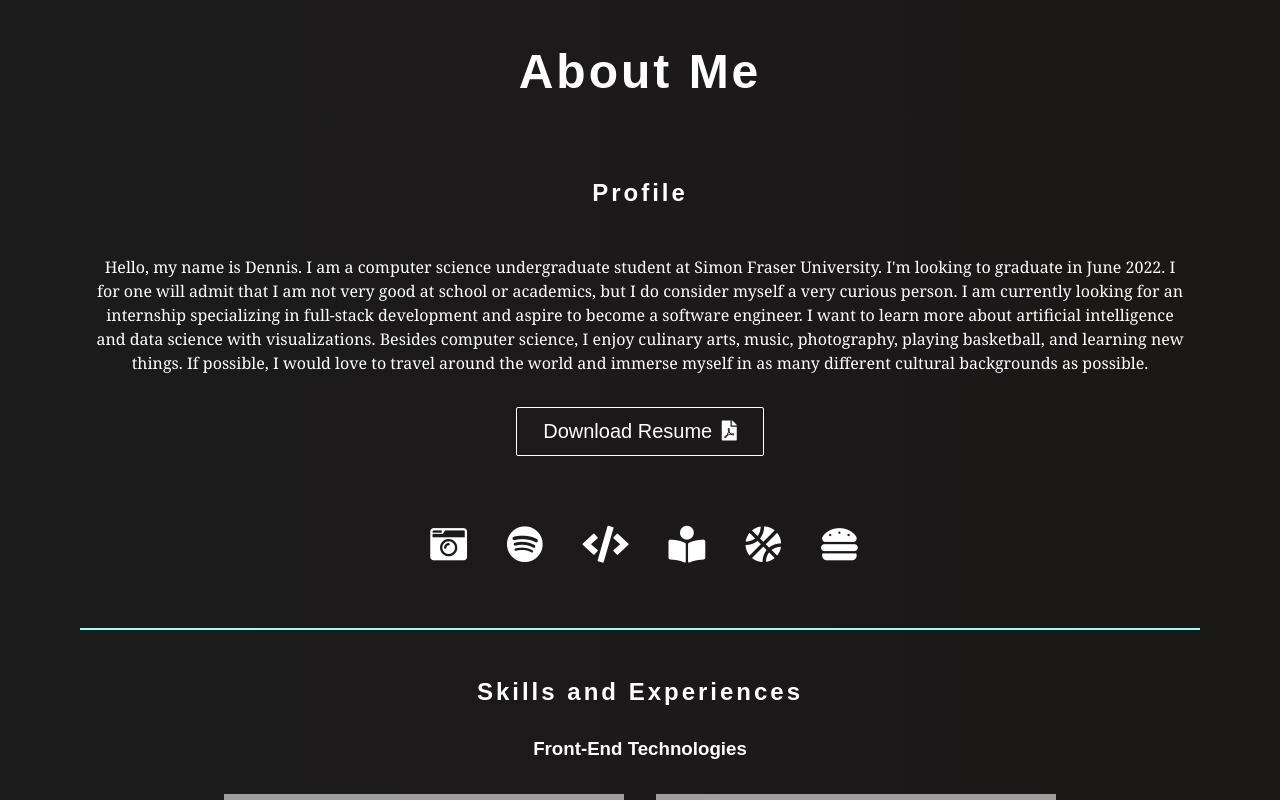
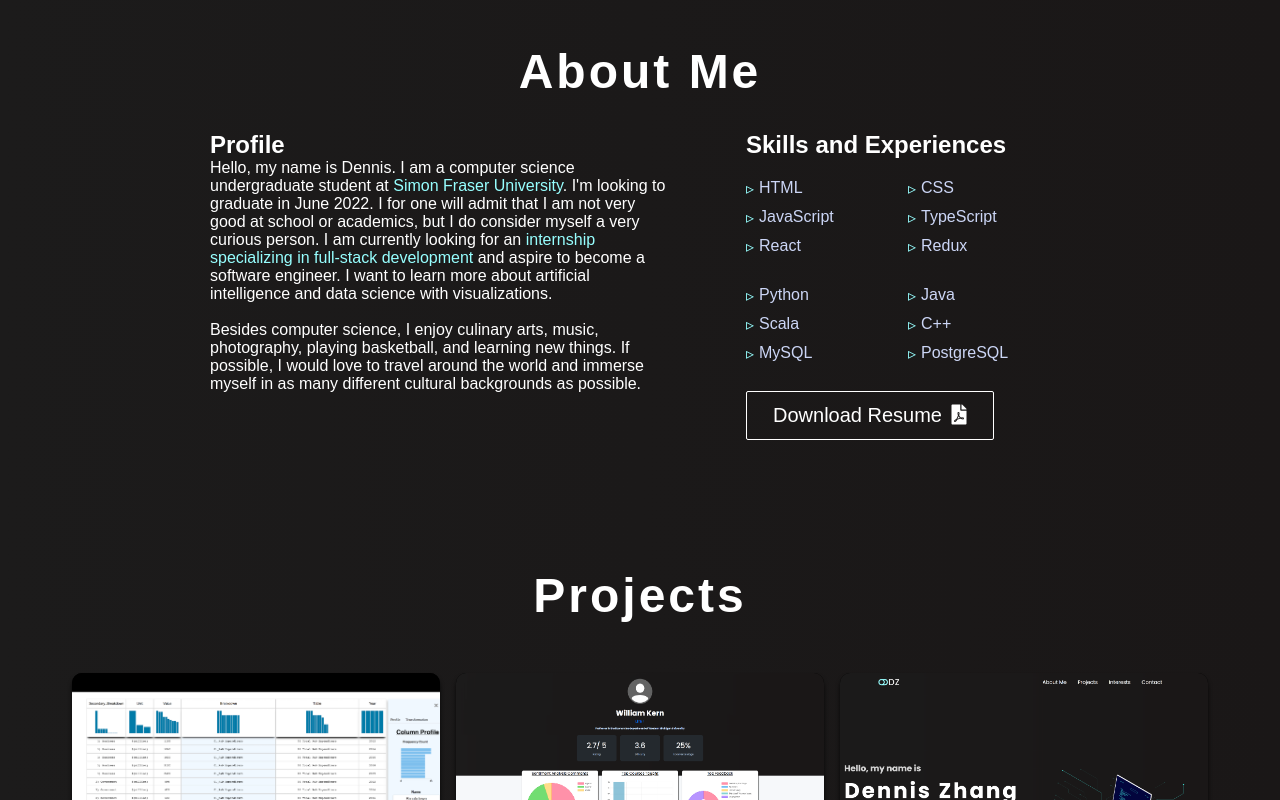
Before and after one commit to Dennayz/dennayz.github.io, a React (Create React App) app: page /#/ in a window 1280 px wide. Shown: the part 900-1700 px from the top of the page. Built offline with nearby package versions, Linux system fonts and the light colour scheme; grey boxes are pictures that could not be loaded.

Commit message:
redesigned about page

```diff
--- a/src/components/About.js
+++ b/src/components/About.js
@@ -1,96 +1,66 @@
 import React from "react";
 import "./styles/About.css";
-// import Skillsbar from "./Skillsbar";
+import { frontendIcons, backendIcons } from "./Icons";
 import { Button } from "./Button";
-import { frontendIcons, backendIcons } from "./Icons";
 
 const About = () => {
   return (
-    <div id="about-me" className="about-container">
-      <h1 className="about-header">About Me</h1>
-      <div className="about-container-info">
-        <h2>Profile</h2>
-        <p>
-          Hello, my name is Dennis. I am a computer science undergraduate
-          student at Simon Fraser University. I'm looking to graduate in June
-          2022. I for one will admit that I am not very good at school or
-          academics, but I do consider myself a very curious person. I am
-          currently looking for an internship specializing in full-stack
-          development and aspire to become a software engineer. I want to learn
-          more about artificial intelligence and data science with
-          visualizations. Besides computer science, I enjoy culinary arts,
-          music, photography, playing basketball, and learning new things. If
-          possible, I would love to travel around the world and immerse myself
-          in as many different cultural backgrounds as possible.
-        </p>
-        <Button
-          className="btns"
-          buttonStyle="btn--outline"
-          buttonSize="btn--large"
-          download={true}
-        >
-          Download Resume <i className="fas fa-file-pdf"></i>
-        </Button>
-        <div className="small-interests-container">
-          <ul className="small-interests-list">
-            <li className="small-interests-icon">
-              <i className="fa fa-camera-retro fa-lg"></i>
-            </li>
-            <li className="small-interests-icon">
-              <i className="fab fa-spotify"></i>
-            </li>
-            <li className="small-interests-icon">
-              <i className="fa fa-code" />
-            </li>
-            <li className="small-interests-icon">
-              <i className="fas fa-book-reader"></i>
-            </li>
-            <li className="small-interests-icon">
-              <i className="fas fa-basketball-ball"></i>
-            </li>
-            <li className="small-interests-icon">
-              <i className="fas fa-hamburger"></i>
-            </li>
-          </ul>
+    <div id="about-me" className="aboutme-container">
+      <h1 className="aboutme-header">About Me</h1>
+      <div className="aboutme-container-wrapper">
+        <div className="aboutme-container-info">
+          <h2>Profile</h2>
+          <p>
+            Hello, my name is Dennis. I am a computer science undergraduate
+            student at{" "}
+            <span style={{ color: "#97ffff" }}>Simon Fraser University</span>.
+            I'm looking to graduate in June 2022. I for one will admit that I am
+            not very good at school or academics, but I do consider myself a
+            very curious person. I am currently looking for an{" "}
+            <span style={{ color: "#97ffff" }}>
+              internship specializing in full-stack development
+            </span>{" "}
+            and aspire to become a software engineer. I want to learn more about
+            artificial intelligence and data science with visualizations.
+          </p>
+          <br />
+          <p>
+            Besides computer science, I enjoy culinary arts, music, photography,
+            playing basketball, and learning new things. If possible, I would
+            love to travel around the world and immerse myself in as many
+            different cultural backgrounds as possible.
+          </p>
         </div>
-      </div>
-      <div className="about-container-info">
-        <h2>Skills and Experiences</h2>
-        <div className="skills-container">
-          <h3>Front-End Technologies</h3>
-          <br />
+        <div className="aboutme-container-info">
+          <h2>Skills and Experiences</h2>
           <ul className="frontend-list">
             {frontendIcons.map((icon, index) => (
-              <li className="skills-icon" key={index}>
-                <div className="skills-icon-div">
-                  <img alt={icon.alt} src={icon.src} />
-                  <span className="icon-description">{icon.description}</span>
-                </div>
+              <li className="skill-item" key={index}>
+                <span className="skill" style={{ color: "#ccd6f6" }}>
+                  {icon.description}
+                </span>
               </li>
             ))}
           </ul>
-          <h3>Back-End Technologies</h3>
-          <br />
           <ul className="backend-list">
             {backendIcons.map((icon, index) => (
-              <li className="skills-icon" key={index}>
-                <div className="skills-icon-div">
-                  <img alt={icon.alt} src={icon.src} />
-                  <span className="icon-description">{icon.description}</span>
-                </div>
+              <li className="skill-item" key={index}>
+                <span className="skill" style={{ color: "#ccd6f6" }}>
+                  {icon.description}
+                </span>
               </li>
             ))}
           </ul>
-          <a
-            className="icons8-link"
-            href="https://icons8.com"
-            target="_blank"
-            rel="noreferrer"
+          <br />
+          <Button
+            className="btns"
+            buttonStyle="btn--outline"
+            buttonSize="btn--large"
+            download={true}
           >
-            Icons8's Website link
-          </a>
+            Download Resume <i className="fas fa-file-pdf"></i>
+          </Button>
         </div>
-        {/* <Skillsbar /> */}
       </div>
     </div>
   );
--- a/src/components/styles/About.css
+++ b/src/components/styles/About.css
@@ -1,10 +1,10 @@
-.about-container {
+.aboutme-container {
+  padding: 4rem;
   background: linear-gradient(90deg, rgb(28, 27, 27) 0%, rgb(26, 23, 23) 100%);
-  padding: 4rem;
-  text-align: center;
+  color: white;
 }
 
-.about-header {
+.aboutme-header {
   letter-spacing: 3px;
   text-align: center;
   font-size: 3rem;
@@ -12,95 +12,58 @@
   color: white;
 }
 
-.about-container-info {
-  color: white;
-  display: flex;
-  flex-flow: column;
-  align-items: center;
-  max-width: 1120px;
-  width: 50%;
-  display: inline-flex;
-  flex: 1;
-}
-
-.about-container-info > h2 {
-  letter-spacing: 3px;
-  padding-bottom: 2rem;
-}
-
-.about-container-info > p {
-  padding-top: 1rem;
-  text-align: center;
-  font-size: 1rem;
-  margin: 0 1rem;
-  padding-bottom: 2rem;
-  font-family: Georgia, "Times New Roman", Times, serif;
-  line-height: 1.5;
-}
-
-.fa-camera-retro,
-.fa-code,
-.fa-spotify,
-.fa-book-reader,
-.fa-basketball-ball,
-.fa-hamburger {
-  margin-left: 0.5rem;
-  font-size: 2.3rem;
-}
-
-.small-interests-list {
-  padding-top: 55px;
-  text-align: center;
-}
-.skills-container,
-.small-interests-container {
-  display: flex;
-  flex-direction: column;
-  align-items: center;
-  justify-content: center;
+.aboutme-container-wrapper {
+  display: grid;
+  grid-template-columns: 3fr 2fr;
+  grid-gap: 50px;
+  max-width: 860px;
+  margin: 0 auto;
   position: relative;
 }
 
-.skills-icon,
-.small-interests-icon {
-  display: inline-flex;
-  margin: 1em;
+.aboutme-container-info {
+  max-width: 460px;
 }
 
-.icon-description {
-  visibility: hidden;
-  display: block;
+.backend-list,
+.frontend-list {
+  display: grid;
+  grid-template-columns: repeat(2, minmax(140px, 200px));
+  padding: 0px;
+  margin: 20px 0px 0px;
+  list-style: none;
+  overflow: hidden;
 }
 
-.icons8-link {
-  color: white;
+.skill-item::before {
+  content: "▹";
+  color: #97ffff;
 }
 
-.skills-icon:hover .icon-description {
-  cursor: pointer;
-  transform: scale(1.2);
-  transition: all 0.2s ease-out;
-  visibility: visible;
+.skill-item {
+  display: inline-flex;
+  margin-bottom: 10px;
 }
 
-@media screen and (max-width: 1679px) {
-  .about-container-info {
-    padding-top: 3rem;
-    float: none;
-    margin-right: 0;
-    width: 100%;
-    border: 0;
-    padding-bottom: 3rem;
-    border-bottom: 2px solid #97ffff;
+.skill {
+  padding-left: 5px;
+}
+
+@media screen and (max-width: 760px) {
+  .aboutme-container {
+    padding: 2rem;
   }
-
-  .about-container-info:last-child {
-    border-bottom: none;
+  .aboutme-container-wrapper {
+    display: grid;
+    grid-template-columns: none;
+  }
+  .aboutme-container-info {
+    max-width: 660px;
   }
 }
 
-@media screen and (max-width: 383px) {
-  .skills-icon {
-    margin: 0;
+@media screen and (max-width: 350px) {
+  .aboutme-container {
+    padding: 1rem;
   }
 }
```
